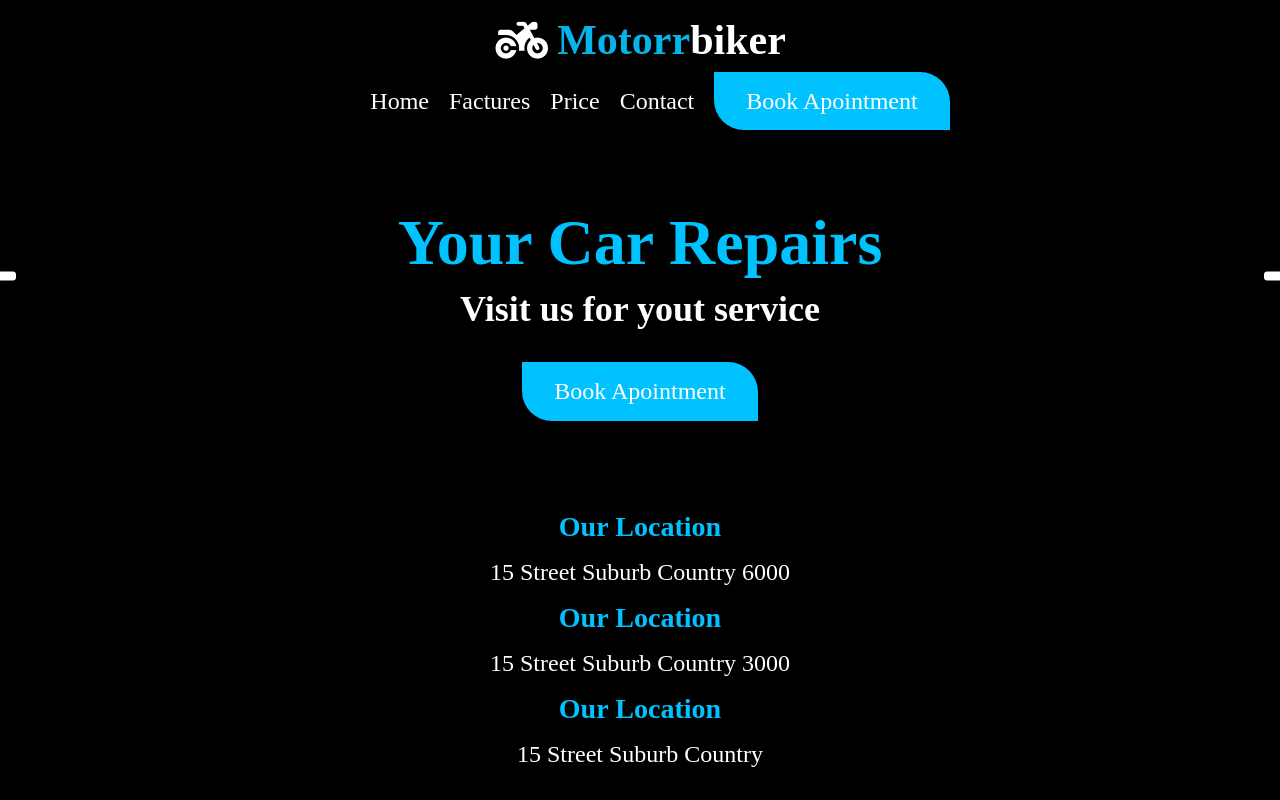
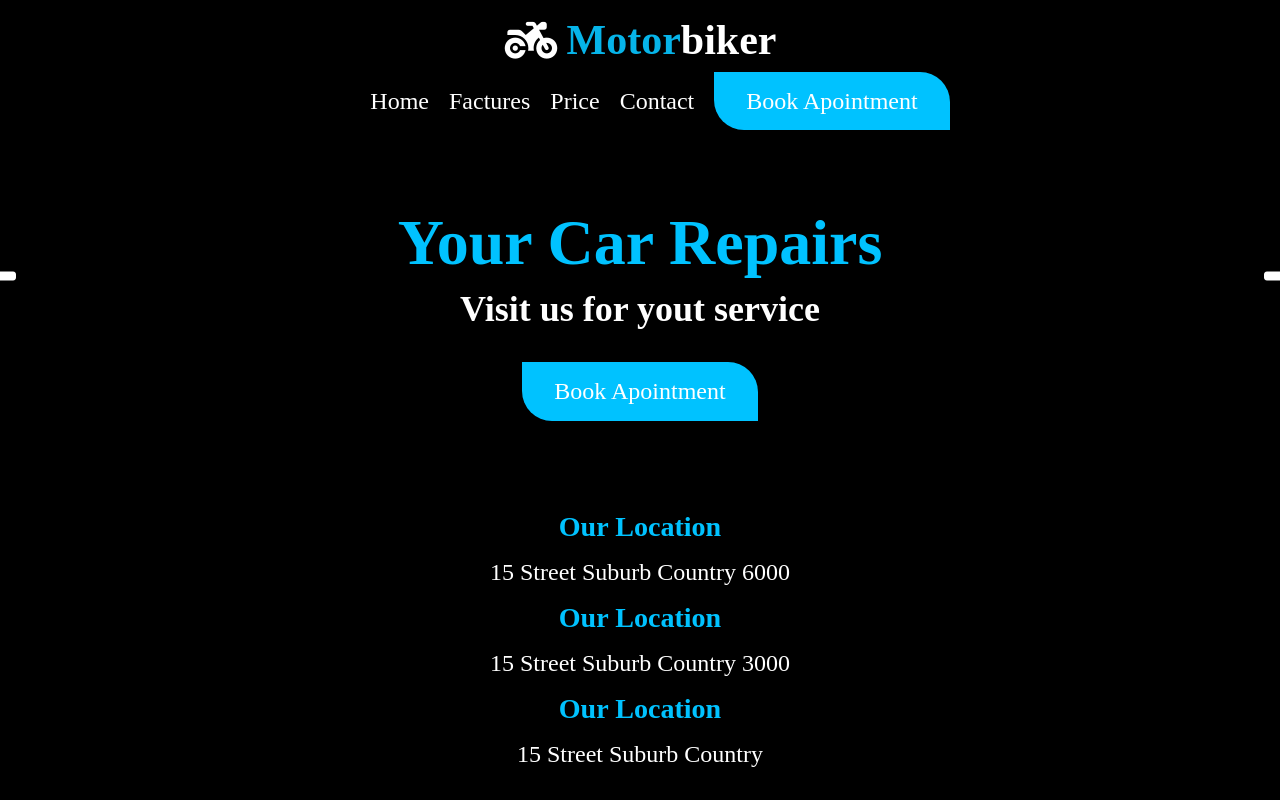
Before and after one commit to CamiloMontaguth/landing-page, a plain HTML site: page index.html in a window 1280 px wide. Shown: the top 800 px of the page. Drawn offline with Linux system fonts and the light colour scheme; files whose address does not match are found by name.

Commit message:
Revert "nuevocambio"
This reverts commit 28717ae950f9e85ab3cf2f6115a31a1d3fc30eca.

```diff
--- a/index.html
+++ b/index.html
@@ -17,7 +17,7 @@
           <header class="header">
             <a href="#" class="logo">
                 <i class="fa-solid fa-motorcycle"></i>
-                <span class="motor">Motorr</span>biker
+                <span class="motor">Motor</span>biker
             </a>
             <nav class="menu">
 
```
Also changed, not shown: indess.html (deleted).
